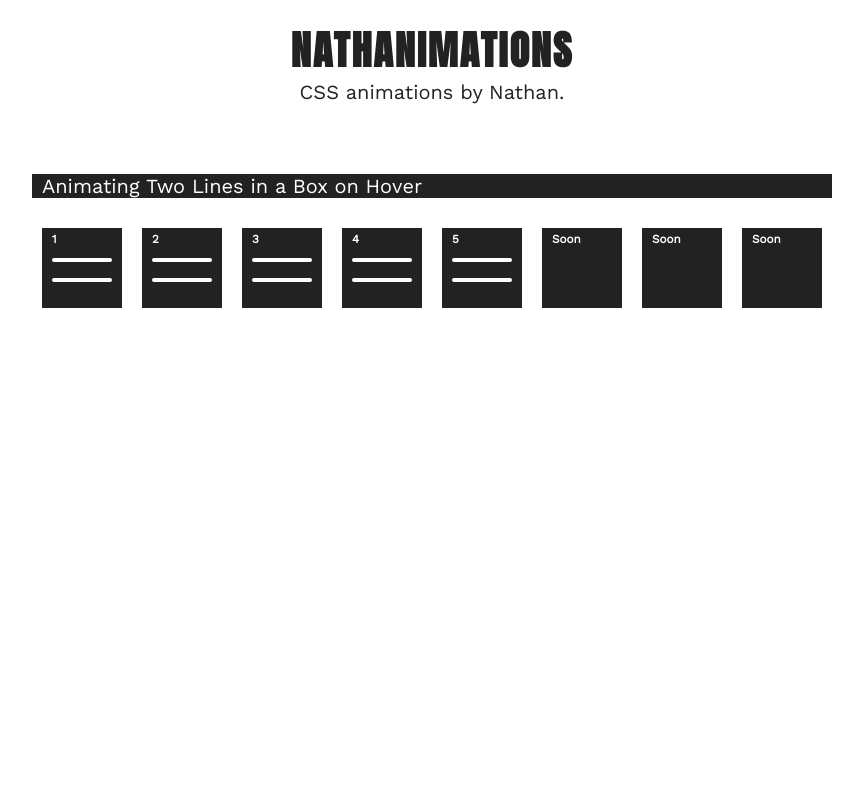
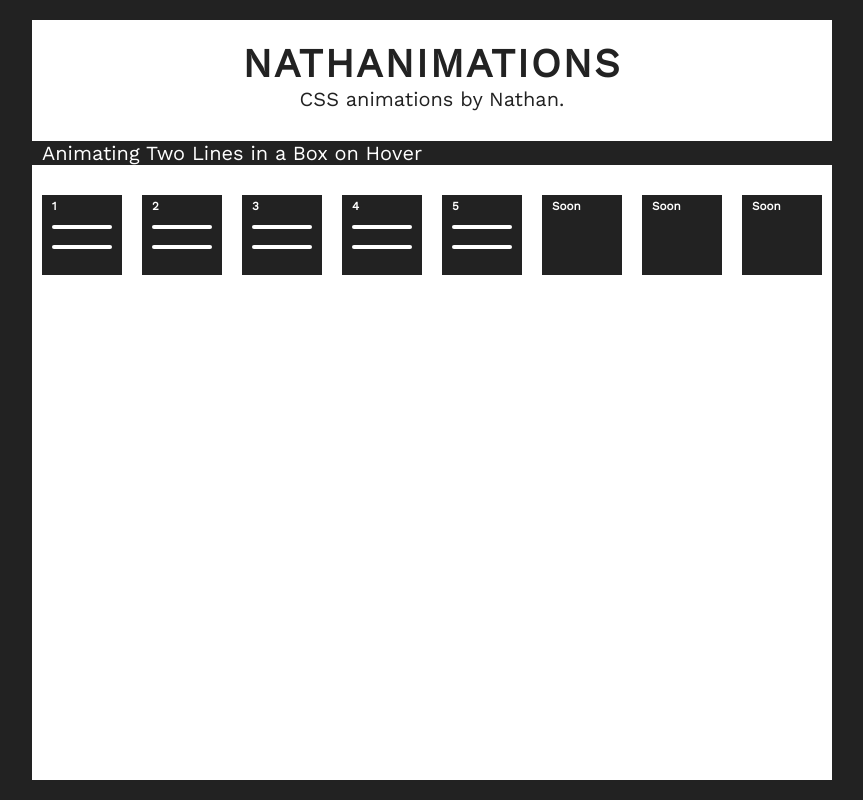
Before and after one commit to NLJZ/nathanimations, a plain HTML site: page index.html in a window 1280 px wide. Shown: the whole page, without its empty margins (208-1071 px from the left). Drawn offline with nearby package versions, Linux system fonts and the light colour scheme.

Commit message:
added structual design

```diff
--- a/css/style.css
+++ b/css/style.css
@@ -11,14 +11,16 @@
 }
 
 body {
-  padding-top: 2rem;
+  padding: 2rem;
+  background-color: #222;
 }
 
 h1 {
-  font-family: "Anton", sans-serif;
+  /* font-family: "Anton", sans-serif; */
   font-size: 4rem;
   letter-spacing: 0.2rem;
   text-transform: uppercase;
+  padding-top: 2rem;
 }
 
 h3 {
@@ -42,18 +44,30 @@ p {
   font-size: 2rem;
 }
 
+.wrapper {
+  height: 100%;
+  min-height: 95vh;
+  background-color: #fff;
+  display: flex;
+  flex-direction: column;
+  align-items: center;
+  max-width: max-content;
+  margin: 0 auto;
+}
+
 header {
   display: flex;
   flex-direction: column;
   text-align: center;
   width: 100%;
+  max-width: 80rem;
 }
 
 main {
   max-width: 80rem;
   display: flex;
   flex-wrap: wrap;
-  margin: 5rem auto;
+  margin: 1rem auto;
 }
 
 .line-holder {
@@ -84,6 +98,48 @@ main {
   left: 1rem;
   border-radius: 0.4rem;
 }
+
+/* ANIMATIONS START HERE */
+
+/* #nathan {
+  animation: 1s ease-out 0s 1 forwards fromleft;
+  transform: translateX(-300%);
+  color: #222;
+}
+
+#imations {
+  animation: 1s ease-out 0s 1 forwards fromright;
+  transform: translateX(300%);
+  color: #222;
+} */
+
+/* @keyframes fromleft {
+  0% {
+    transform: translateX(-300%) skewX(160deg);
+    color: #222;
+  }
+  98% {
+    transform: skewX(160deg);
+    color: red;
+  }
+  100% {
+    transform: translateX(0) skewX(180deg);
+  }
+}
+
+@keyframes fromright {
+  0% {
+    transform: translateX(300%) skewX(20deg);
+  }
+  98% {
+    transform: skewX(20deg);
+  }
+  100% {
+    transform: translateX(0) skewX(180deg);
+  }
+} */
+
+/* two lines become an x */
 
 .line-holder:hover .make-an-x.line-one {
   animation-name: make-an-x-one;
--- a/index.html
+++ b/index.html
@@ -11,8 +11,9 @@
     <title>NATHANIMATIONS</title>
   </head>
   <body>
+    <div class="wrapper">
       <header>
-      <h1>NathAnimations</h1>
+        <h1>nathanimations</h1>
         <p>CSS animations by Nathan.</p>
       </header>
       <main>
@@ -53,5 +54,6 @@
           <h3>Soon</h3>
         </div>
       </main>
+    </div>
   </body>
 </html>
```
Lines whose indentation alone changed are shown as unchanged.
